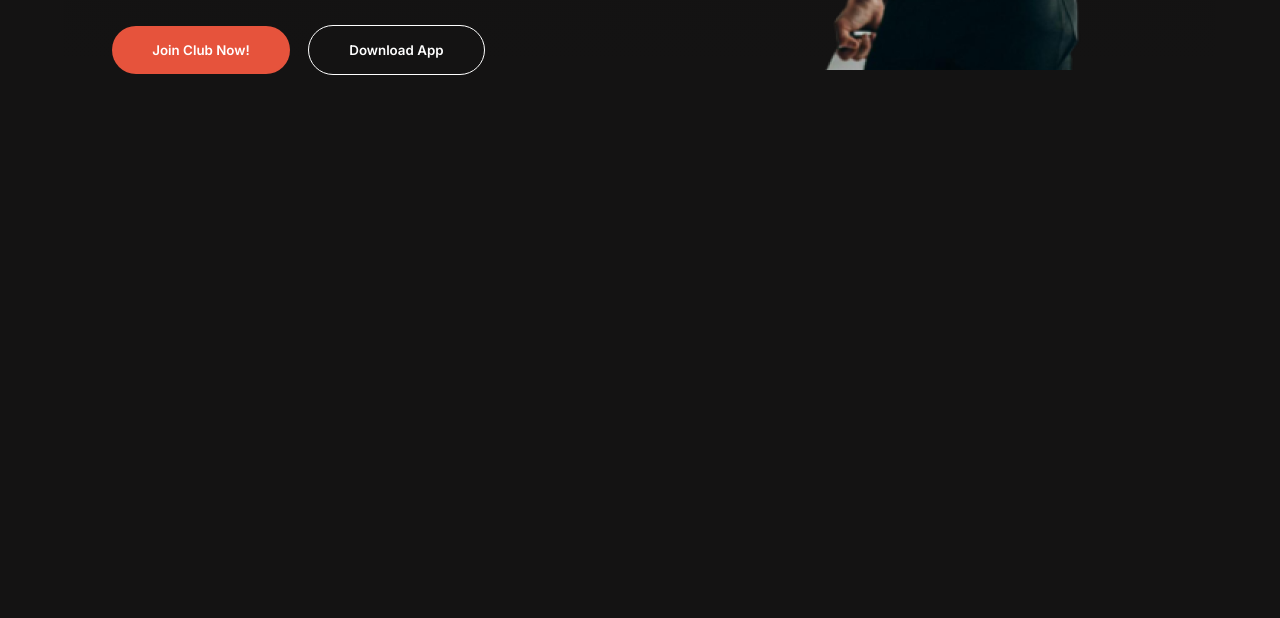
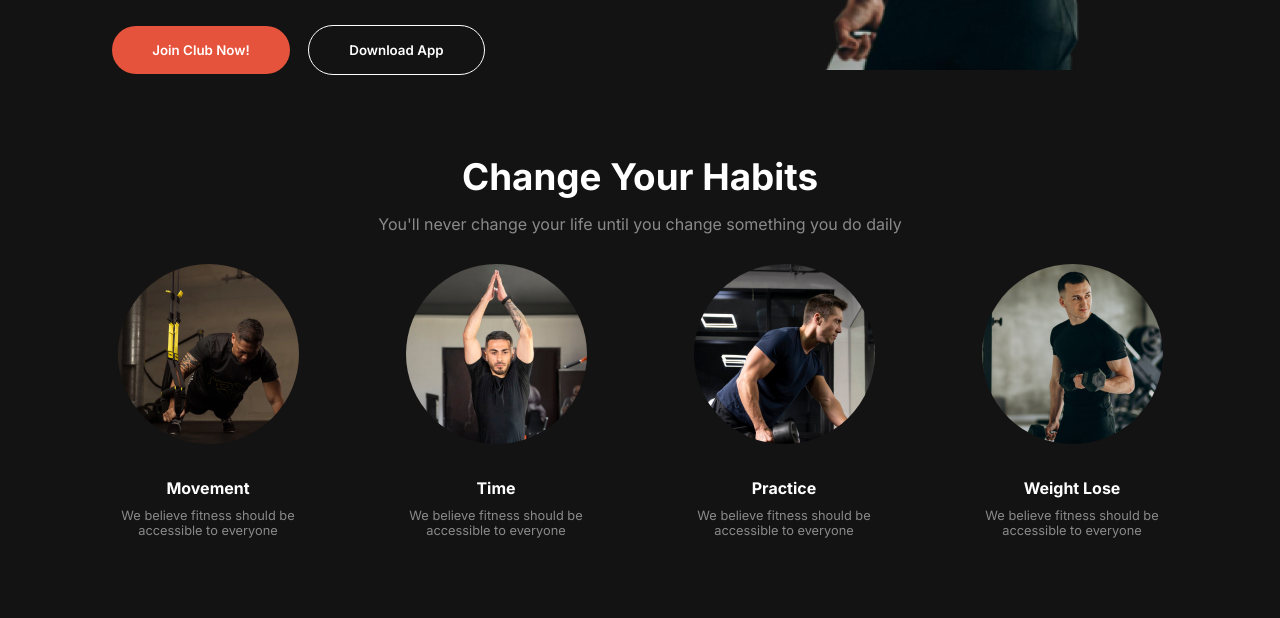
Before and after one commit to Jimy-JosephN5/Responsive-versatile-ui, a plain HTML site: page index.html in a window 1280 px wide. Shown: the part 747-1365 px from the top of the page. Before the commit the page ends 901 px from the top, so only its background shows below. Drawn offline with Linux system fonts and the light colour scheme.

Commit message:
added image cards

```diff
--- a/index.html
+++ b/index.html
@@ -37,6 +37,7 @@
           <i style="color: white" class="fa-solid fa-bars"></i>
         </div>
       </nav>
+      <!-- ---------------------------------------->
 
       <!-- Banner section -->
 
@@ -72,5 +73,52 @@
         </div>
       </section>
     </header>
+    <main>
+      <!-- Habit section -->
+      <section class="container change-habit">
+        <h3>Change Your Habits</h3>
+        <p>
+          You'll never change your life until you change something you do daily
+        </p>
+        <div class="image-flexbox">
+          <div class="flexbox-img">
+            <div>
+              <img src="images/image 3.png" alt="" />
+            </div>
+            <div>
+              <h5>Movement</h5>
+              <p>We believe fitness should be accessible to everyone</p>
+            </div>
+          </div>
+          <div class="flexbox-img">
+            <div>
+              <img src="images/image 2.png" alt="" />
+            </div>
+            <div>
+              <h5>Time</h5>
+              <p>We believe fitness should be accessible to everyone</p>
+            </div>
+          </div>
+          <div class="flexbox-img">
+            <div>
+              <img src="images/image 4.png" alt="" />
+            </div>
+            <div>
+              <h5>Practice</h5>
+              <p>We believe fitness should be accessible to everyone</p>
+            </div>
+          </div>
+          <div class="flexbox-img">
+            <div>
+              <img src="images/image 5.png" alt="" />
+            </div>
+            <div>
+              <h5>Weight Lose</h5>
+              <p>We believe fitness should be accessible to everyone</p>
+            </div>
+          </div>
+        </div>
+      </section>
+    </main>
   </body>
 </html>
--- a/styles/style.css
+++ b/styles/style.css
@@ -126,7 +126,7 @@ h3 i{
   position: absolute;
   top: 403px;
   left: -43px;
-  width: 180px;
+  width: 170px;
   height: 70px;
   display: flex;
   align-items: center;
@@ -183,6 +183,51 @@ h3 i{
   color: #FFFFFFA6;
 }
 
+/* Habits section style */
+
+.change-habit > h3 {
+  text-align: center;
+  color: #fff;
+  font-size: 2.3rem;
+  margin-bottom: 15px;
+}
+.change-habit > p {
+  text-align: center;
+  color: #FFFFFF80;
+  font-size: 1rem;
+  margin-bottom: 30px;
+}
+
+.image-flexbox{
+  display: flex;
+  align-items: center;
+  justify-content: space-around;
+}
+
+.flexbox-img{
+  width: 232px;
+  display: flex;
+  flex-direction: column;
+  align-items: center;
+  justify-content: center;
+  text-align: center;
+  gap: 30px;
+}
+
+.flexbox-img img{
+  border-radius: 50%;
+}
+
+.flexbox-img h5{
+  font-size: 1rem;
+  color: #fff;
+  margin-bottom: 10px;
+}
+
+.flexbox-img p{
+  color: #FFFFFF80;
+  font-size: 0.8rem;
+}
 
 
 /* Responsive for small devices */
@@ -227,6 +272,18 @@ h3 i{
     top: 199px;
     right: -1;
   }
+  .change-habit > h3{
+    font-size: 1.8rem;
+  }
+  .image-flexbox{
+    flex-direction: column;
+    gap: 50px;
+  }
+  .flexbox-img{
+    border: 1px solid rgba(255, 255, 255, 0.1);
+    padding: 26px 34px;
+    border-radius: 8px;
+  }
 }
 
 
@@ -260,18 +317,22 @@ h3 i{
   .shape {
     font-size: 4rem;
   }
-
   .text-container {
     width: 500px;
     height: 100%;
   }
-
   .title-btn {
     padding: 5px 15px;
   }
-
   .title-btn2 {
     padding: 5px 15px;
   }
+  .change-habit>h3 {
+    font-size: 1.8rem;
+  }
+  .image-flexbox {
+    flex-wrap: wrap;
+    gap: 50px;
+  }
 
 }
```
Lines whose indentation alone changed are shown as unchanged.
